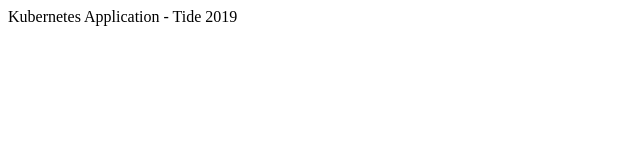
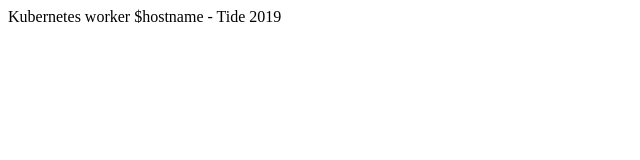
Before and after one commit to mamtajha-ts/digital-ocean-kubernetes-deploy, a plain HTML site: page index.html in a window 1280 px wide. Shown: the full height of the page, 0-640 px from the left. Drawn offline with Linux system fonts and the light colour scheme.

Commit message:
index-hostname

```diff
--- a/index.html
+++ b/index.html
@@ -1,5 +1,5 @@
 <!DOCTYPE html>
 <title>DigitalOcean</title>
 <body>
-  Kubernetes Application - Tide 2019
+  Kubernetes worker $hostname - Tide 2019
 </body>
```
Also changed, not shown: 1 other file.
